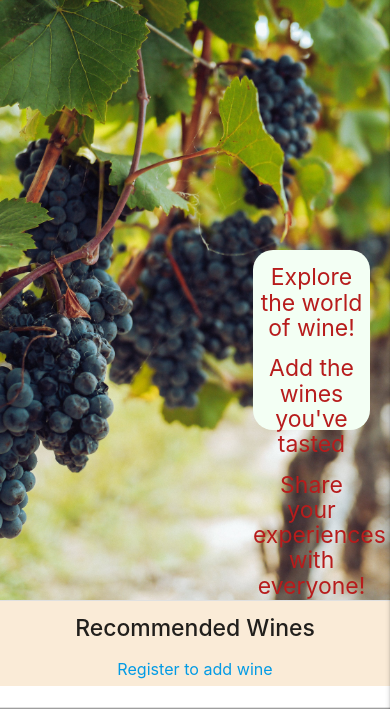
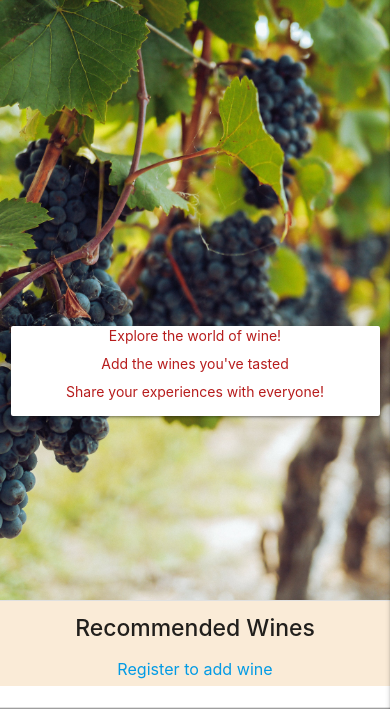
Before and after one commit to AdelleKing/bytheglass, a Flask app: page / in a window 390 px wide. Shown: the part 56-765 px from the top of the page. Run offline with Flask 2, Linux system fonts and the light colour scheme; data that the repository does not hold is empty; some libraries are stand-ins or nearby versions; grey boxes are pictures that could not be loaded.

Commit message:
finished responsivness

```diff
--- a/static/css/style.css
+++ b/static/css/style.css
@@ -50,6 +50,7 @@ body {
 
 .card .card-content{
   padding:3px;
+  line-height: 100%;
 }
 
 .card .card-content .card-title{
@@ -129,9 +130,6 @@ img{
   position: absolute;
   bottom: 170px;
   right: 20px;
-  background-color: #f3fff4;
-  width: 30%;
-  height: 30%;
   border-radius: 20px;
 }
 
@@ -179,18 +177,23 @@ h3{
   font-size: 2rem;
 }
 
+.btn, .btn-large, .btn-small, .btn-flat{
+  font-size: .9rem;
+  padding: 0 3px;
 }
 
-@media only screen and (max-width:992px){
-
-  .btn, .btn-large, .btn-small, .btn-flat{
-    font-size: .9rem;
-    padding: 0 3px;
-  }
 }
 
-@media only screen and (min-width:601px){
+
+@media only screen and (min-width:527px){
 .row .col.m3{
 height:40rem;
 }
+
+.row .col.m6{
+  width: 40%;
+  bottom: 1%;
+  right: 0;
+  left: 55%;
 }
+}
--- a/templates/wine.html
+++ b/templates/wine.html
@@ -3,14 +3,21 @@
 <div class="parallax-container">
   <div class="parallax"><img src="/static/images/main1.jpg">
     <section class="maintext">
-      <div class="text-box">
-        <h5 class="center-align red-text text-darken-4">Explore the world of wine!</h5>
-        <h5 class="center-align red-text text-darken-4">Add the wines you've tasted</h5>
-        <h5 class="center-align red-text text-darken-4">Share your experiences with everyone!</h5> <br>
+      <div class="row">
+        <div class="col s12 m6 text-box">
+          <div class="card white">
+            <div class="card-content">
+              <p class="center-align red-text text-darken-4">Explore the world of wine!</p><br>
+              <p class="center-align red-text text-darken-4">Add the wines you've tasted</p><br>
+              <p class="center-align red-text text-darken-4">Share your experiences with everyone!</p> <br>
+            </div>
+          </div>
+        </div>
       </div>
-  </section>
+    </section>
   </div>
 </div>
+
 
 <section class="featurewine">
   <div class="divider"></div>
```
